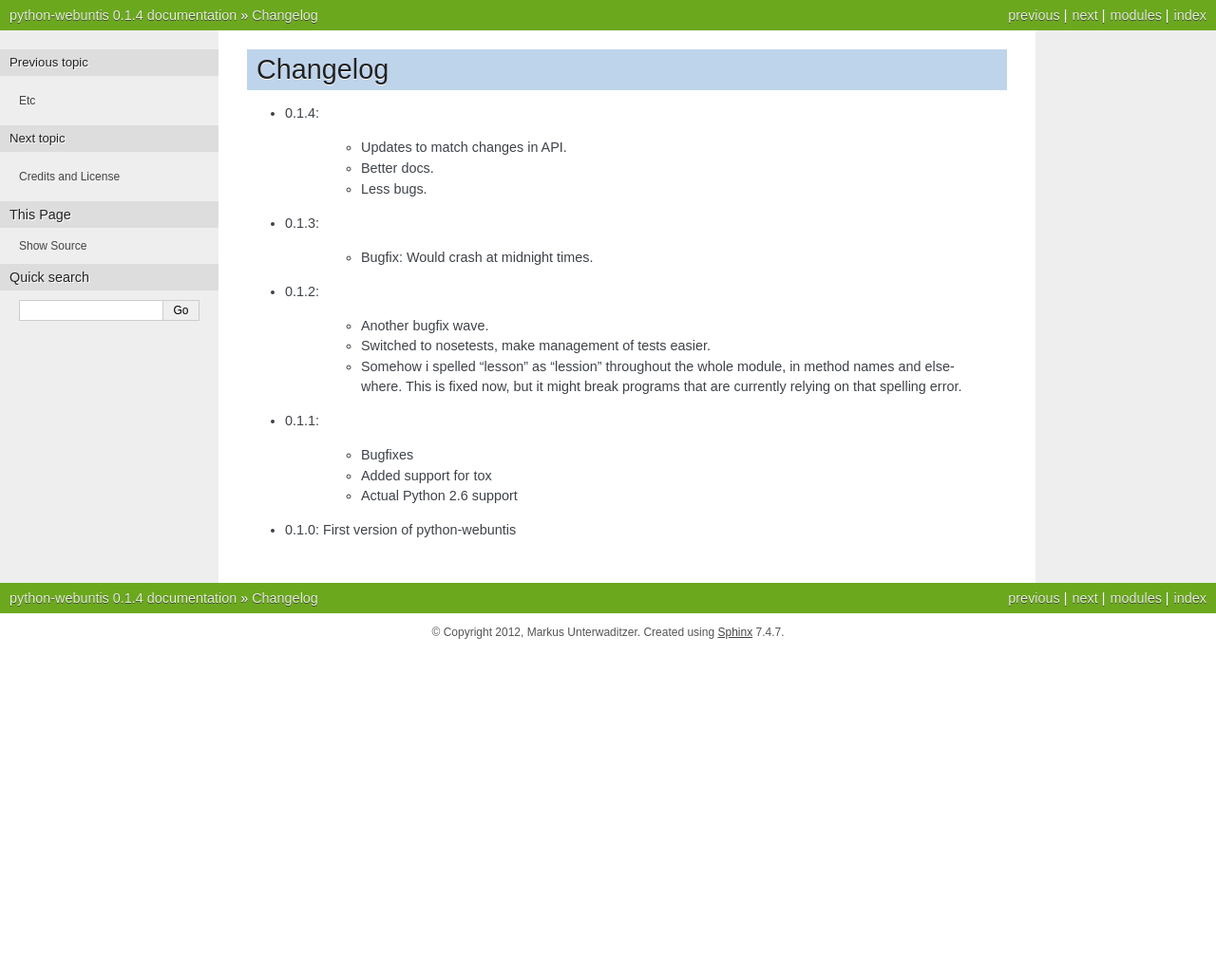
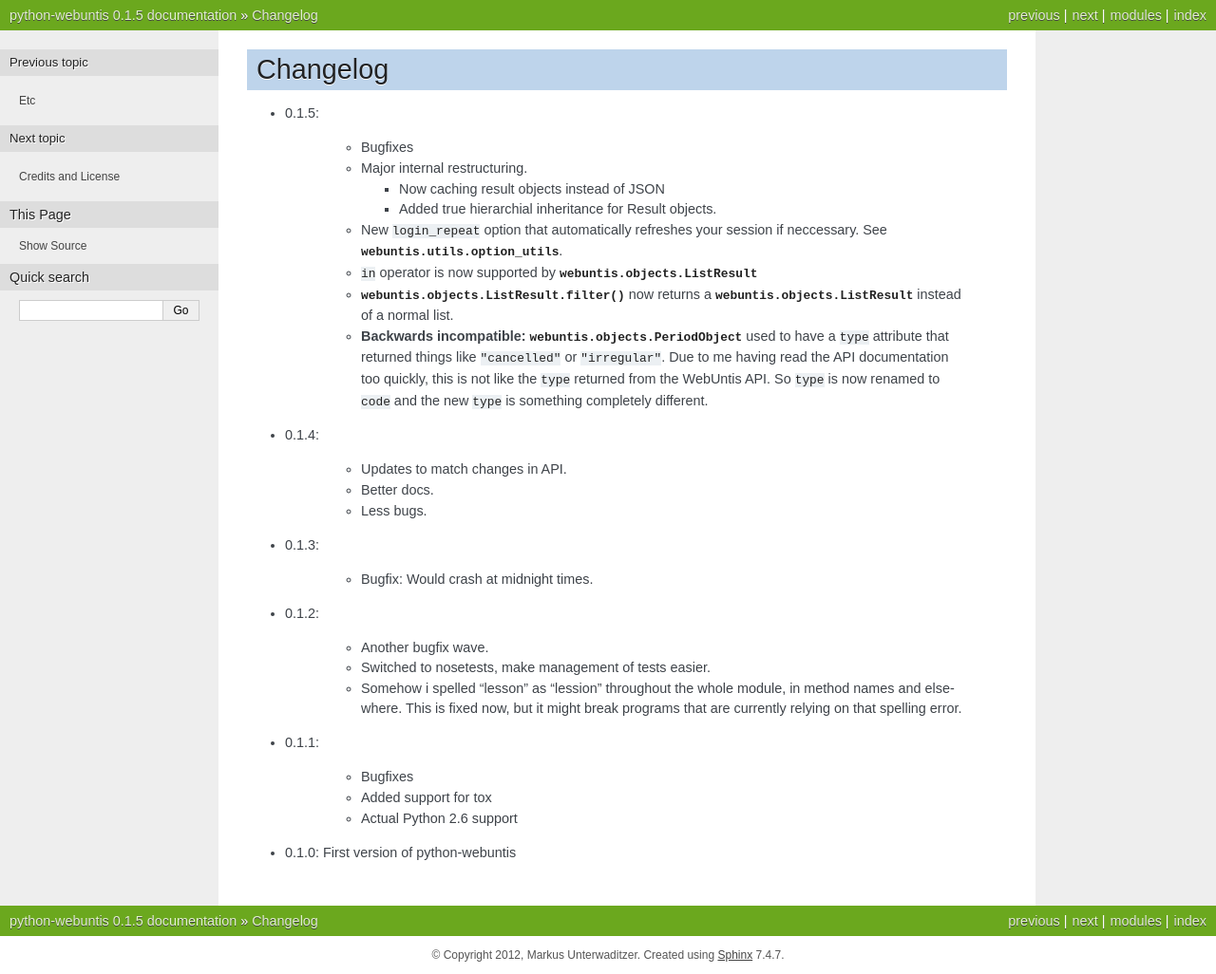
Before and after one commit to python-webuntis/python-webuntis, a Sphinx documentation site: the page built from docs/changelog.rst, in a window 1280 px wide. Shown: the whole page at 95% size. Built offline with Sphinx 7.4.7, drawn with Linux system fonts in a browser that asks for light colours; before the commit the page ends 900 px from its top, so only the background shows below that.

Commit message:
Version 0.1.5

```diff
--- a/docs/changelog.rst
+++ b/docs/changelog.rst
@@ -1,6 +1,32 @@
 =========
 Changelog
 =========
+
+* 0.1.5:
+
+    * Bugfixes
+
+    * Major internal restructuring.
+
+      * Now caching result objects instead of JSON
+
+      * Added true hierarchial inheritance for Result objects.
+
+    * New ``login_repeat`` option that automatically refreshes your session if
+      neccessary. See :py:mod:`webuntis.utils.option_utils`.
+
+    * ``in`` operator is now supported by :py:class:`webuntis.objects.ListResult`
+
+    * :py:meth:`webuntis.objects.ListResult.filter` now returns a
+      :py:class:`webuntis.objects.ListResult` instead of a normal list.
+
+    * **Backwards incompatible:** :py:class:`webuntis.objects.PeriodObject`
+      used to have a ``type`` attribute that returned things like
+      ``"cancelled"`` or ``"irregular"``. Due to me having read the API
+      documentation too quickly, this is not like the ``type`` returned from
+      the WebUntis API. So ``type`` is now renamed to ``code`` and the new
+      ``type`` is something completely different.
+
 
 * 0.1.4:
 
--- a/docs/etc.rst
+++ b/docs/etc.rst
@@ -14,7 +14,7 @@ Timetable Utils
 .. autofunction:: table
 
 Options
-============
+=======
 
 .. module:: webuntis.utils.option_utils
 
--- a/setup.py
+++ b/setup.py
@@ -19,7 +19,7 @@ if version_info < (2,7):
 
 setup(
     name='webuntis',
-    version='0.1.4',
+    version='0.1.5',
     author='Markus Unterwaditzer',
     author_email='markus@unterwaditzer.net',
     packages=['webuntis', 'webuntis.utils', 'webuntis.tests'],
--- a/webuntis/__init__.py
+++ b/webuntis/__init__.py
@@ -4,5 +4,5 @@
     :copyright: (c) 2012 by Markus Unterwaditzer.
     :license: BSD, see LICENSE for more details.
 '''
-__version__ = '0.1.4'
+__version__ = '0.1.5'
 from webuntis.session import Session
```
